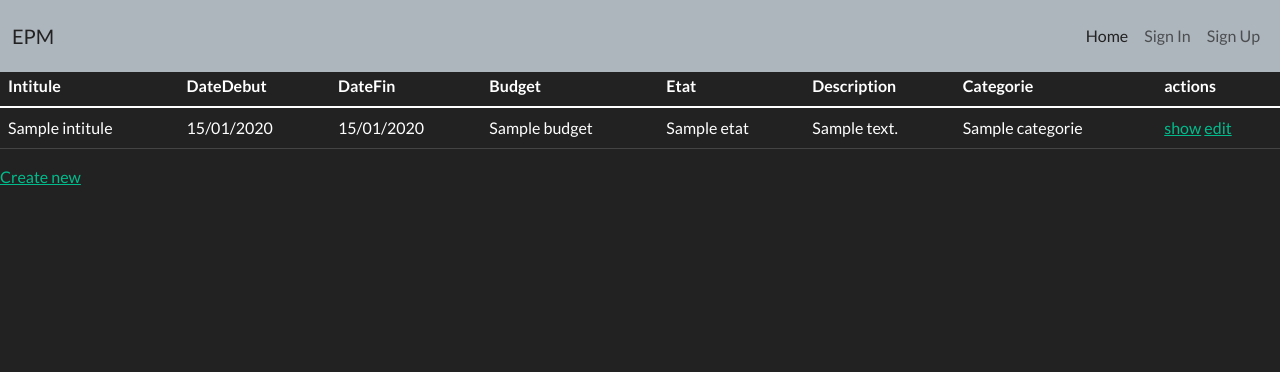
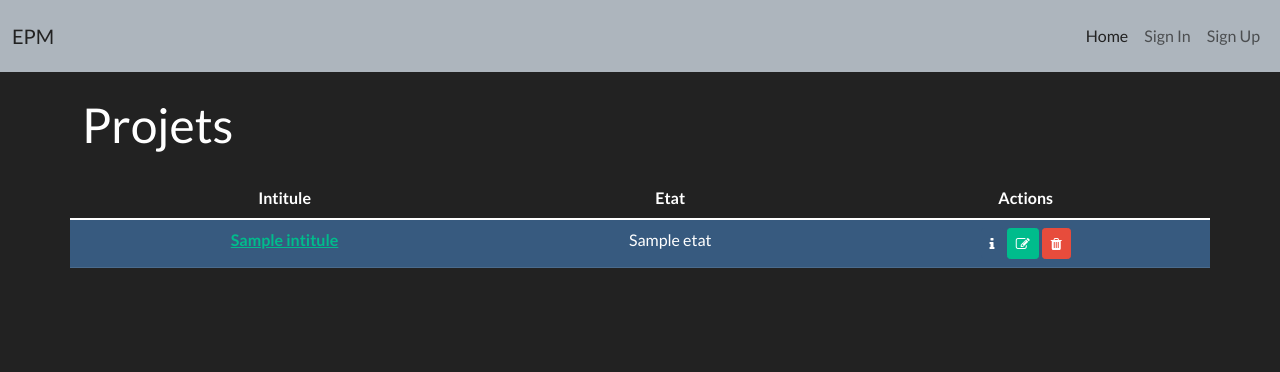
Before and after one commit to sohail-erzini/symfonyapp, a Symfony app: template templates/projet/index.html.twig in a window 1280 px wide. Shown: the top 372 px of the page. Run offline with Twig, Linux system fonts and the light colour scheme; the template is opened without the code that fills it: most values are stand-ins (such as "Sample title", 1, 10 or a date in 2020); some libraries are stand-ins or nearby versions.

Commit message:
fixed projet Index , detail page , add edit delete associer employe Forms

```diff
--- a/src/Entity/Phase.php
+++ b/src/Entity/Phase.php
@@ -6,6 +6,7 @@ use App\Repository\PhaseRepository;
 use Doctrine\Common\Collections\ArrayCollection;
 use Doctrine\Common\Collections\Collection;
 use Doctrine\ORM\Mapping as ORM;
+use Doctrine\ORM\Mapping\JoinColumn;
 
 /**
  * @ORM\Entity(repositoryClass=PhaseRepository::class)
@@ -31,6 +32,7 @@ class Phase
 
     /**
      * @ORM\ManyToOne(targetEntity=Projet::class, inversedBy="phases")
+     * @JoinColumn(onDelete="CASCADE")
      */
     private $projet;
 
--- a/src/Entity/Tache.php
+++ b/src/Entity/Tache.php
@@ -6,6 +6,7 @@ use App\Repository\TacheRepository;
 use Doctrine\Common\Collections\ArrayCollection;
 use Doctrine\Common\Collections\Collection;
 use Doctrine\ORM\Mapping as ORM;
+use Doctrine\ORM\Mapping\JoinColumn;
 
 /**
  * @ORM\Entity(repositoryClass=TacheRepository::class)
@@ -38,6 +39,7 @@ class Tache
 
     /**
      * @ORM\ManyToOne(targetEntity=Phase::class, inversedBy="taches")
+     * @JoinColumn(onDelete="CASCADE")
      */
     private $phase;
 
--- a/templates/client/_delete_form.html.twig
+++ b/templates/client/_delete_form.html.twig
@@ -1,4 +1,4 @@
-<form method="post" action="{{ path('app_client_delete', {'id': client.id}) }}" onsubmit="return confirm('Are you sure you want to delete this item?');">
+<form method="post" action="{{ path('app_client_delete', {'id': client.id}) }}" style='display:inline;' onsubmit="return confirm('Are you sure you want to delete this item?');">
     <input type="hidden" name="_token" value="{{ csrf_token('delete' ~ client.id) }}">
     <button class="btn btn-danger btn-sm">  <i class="fa fa-trash"></i></button>
 </form>
--- a/templates/client/_form.html.twig
+++ b/templates/client/_form.html.twig
@@ -1,5 +1,3 @@
-
-
 
         {{ form_start(form) }}
             <div class="row text-center">
--- a/templates/projet/_delete_form.html.twig
+++ b/templates/projet/_delete_form.html.twig
@@ -1,4 +1,4 @@
-<form method="post" action="{{ path('app_projet_delete', {'id': projet.id}) }}" onsubmit="return confirm('Are you sure you want to delete this item?');">
+<form method="post" action="{{ path('app_projet_delete', {'id': projet.id}) }}" style='display:inline;' onsubmit="return confirm('Are you sure you want to delete this item?');">
     <input type="hidden" name="_token" value="{{ csrf_token('delete' ~ projet.id) }}">
-    <button class="btn">Delete</button>
+    <button class="btn btn-danger btn-sm">  <i class="fa fa-trash"></i></button>
 </form>
--- a/templates/projet/index.html.twig
+++ b/templates/projet/index.html.twig
@@ -1,9 +1,56 @@
 {% extends 'base.html.twig' %}
 
-{% block title %}Projet index{% endblock %}
+{% block title %}Projets{% endblock %}
 
 {% block body %}
-    <h1>Projets</h1>
+
+<div class="container mt-5">
+        <div class="row text-right">
+            <div class="col-11 mt-5">
+            <h1>Projets</h1>
+            </div>
+            <div class="col-1 float-right mt-5">
+                {% if is_granted("ROLE_OWNER") %}
+                    <a  href="{{ path('app_projet_new')}}"><button type="button"
+                        class="btn btn-primary btn-sm">
+                            Add</button> </a>
+                {% endif %}
+            </div>
+        </div>
+        <div class="row mt-3">
+                <table class="table table-hover">
+                    <thead>
+                        <tr>
+                            <th scope="col" class="text-center">Intitule</th>
+                            <th scope="col" class="text-center">Etat</th>
+                            <th scope="col" class="text-center">Actions</th>
+                        </tr>
+                    </thead>
+                    <tbody>
+                        {% for projet in projets %}
+                        {% set url= path ('app_projet_show', {id: projet.id}) %}
+                            <tr class="table-primary">
+                                <th scope="row" class="text-center"> <a href="{{ url }}">{{projet.intitule}}</a></th>
+                                <td class="text-center">{{ projet.etat }}</td>
+                                <td class="text-center">
+                                    <a class="btn btn-primary btn-sm"
+                                    href="{{ path('app_projet_show',{"id": projet.id}) }}" role="button">
+                                    <i class="fa fa-info"></i></a>
+                                    <a class="btn btn-success btn-sm"
+                                    href="{{ path('app_projet_edit',{"id": projet.id}) }}" role="button">
+                                    <i class="fa fa-edit"></i></a>
+                                    {{ include('projet/_delete_form.html.twig') }}
+                                    {# <a class="btn btn-danger btn-sm"
+                                    href="{{ path('app_client_delete',{"id": client.id}) }}" role="button">
+                                    <i class="fa fa-trash"></i></a> #}
+                                </td>
+                            </tr>
+                        {% endfor %}
+                    </tbody>
+                </table>
+        </div>
+    </div>
+    {# <h1>Projets</h1>
 
     <table class="table">
         <thead>
@@ -42,8 +89,8 @@
         {% endfor %}
         </tbody>
     </table>
-    {# {% if is_granted("ROLE_OWNER") %} #}
+    {% if is_granted("ROLE_OWNER") %}
         <a href="{{ path('app_projet_new') }}">Create new</a>
-    {# {% endif %} #}
+     {% endif %} #}
 
 {% endblock %}
--- a/templates/projet/show.html.twig
+++ b/templates/projet/show.html.twig
@@ -21,6 +21,7 @@
             <div class="col-6  text-center">
                 <h6>Date Debut: {{ projet.dateDebut is empty ? "" : projet.dateDebut|date("d/m/Y") }}<h6>
                 <h6>Date Fin: {{ projet.dateFin is empty ? "" : projet.dateFin|date("d/m/Y") }}<h6>
+                <h6>Client: {{ projet.client.ClientNom }} {{ projet.client.ClientPrenom }}<h6>
                 <h6>Description: {{ projet.description }}<h6>
             </div>
         </div>
@@ -46,10 +47,7 @@
             </div>
             <div class="col-2 mt-3">
                 <a href="{{ path('app_projet_edit', {'id': projet.id}) }}">
-                <button type="button"  class="btn btn-success btn-sm">Edit</button></a>
-
-                <a href="{{ path('app_projet_edit', {'id': projet.id}) }}">
-                <button type="button"  class="btn btn-danger btn-sm">Remove</button></a>
+                <button type="button"  class="btn btn-success btn-sm"> <i class="fa fa-edit"></i></button></a>
 
                     {{ include('projet/_delete_form.html.twig') }}
             </div>
```
Also changed, not shown: src/Controller/UserProjetController.php (+5 -2 lines), templates/projet/_form.html.twig (+51 -2 lines), templates/projet/associerEmployee.html.twig (+11 -3 lines), templates/projet/edit.html.twig (+12 -7 lines), templates/projet/new.html.twig (+12 -4 lines).
